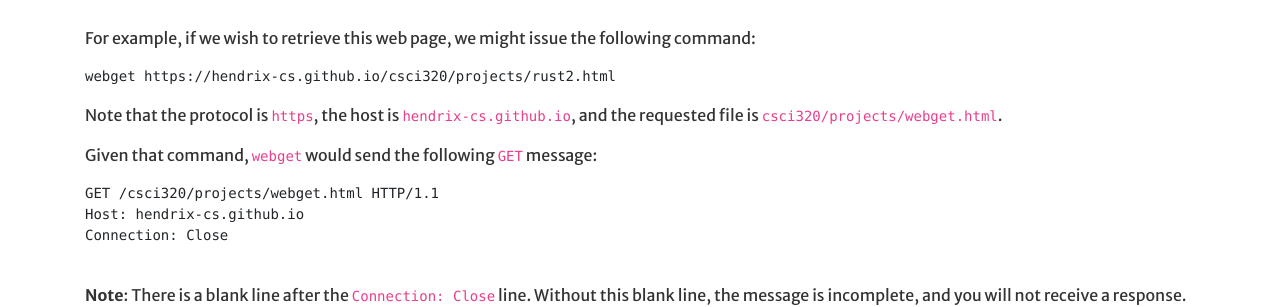
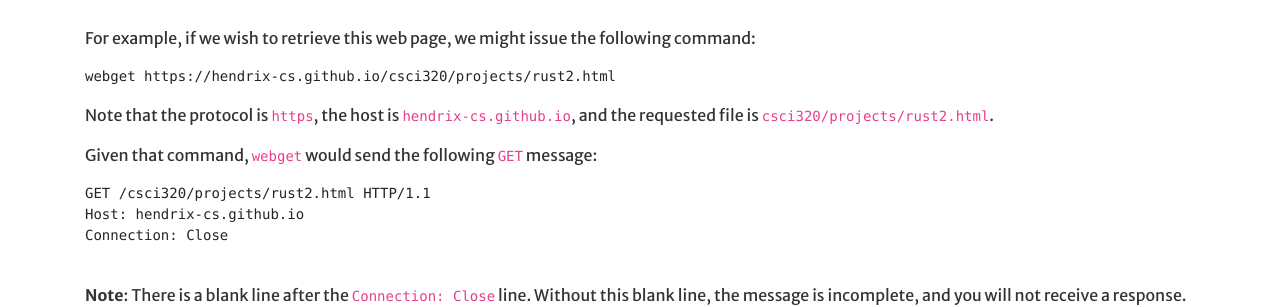
Before and after one commit to Hendrix-CS/csci320, a Jekyll site: the page built from projects/rust2.md, in a window 1280 px wide and 900 px high, scrolled down 626 px. Shown: the part 152-459 px from the top of the window. Built offline with Jekyll 4.4.1, drawn with Linux system fonts in a browser that asks for light colours; a script that is not in the unit is left out.

Commit message:
Fixed typo

````diff
--- a/projects/rust2.md
+++ b/projects/rust2.md
@@ -40,12 +40,12 @@
 ```
 
 Note that the protocol is `https`, the host is `hendrix-cs.github.io`, and the requested
-file is `csci320/projects/webget.html`.
+file is `csci320/projects/rust2.html`.
 
 Given that command, `webget` would send the following `GET` message:
 
 ```
-GET /csci320/projects/webget.html HTTP/1.1
+GET /csci320/projects/rust2.html HTTP/1.1
 Host: hendrix-cs.github.io
 Connection: Close
 
````
